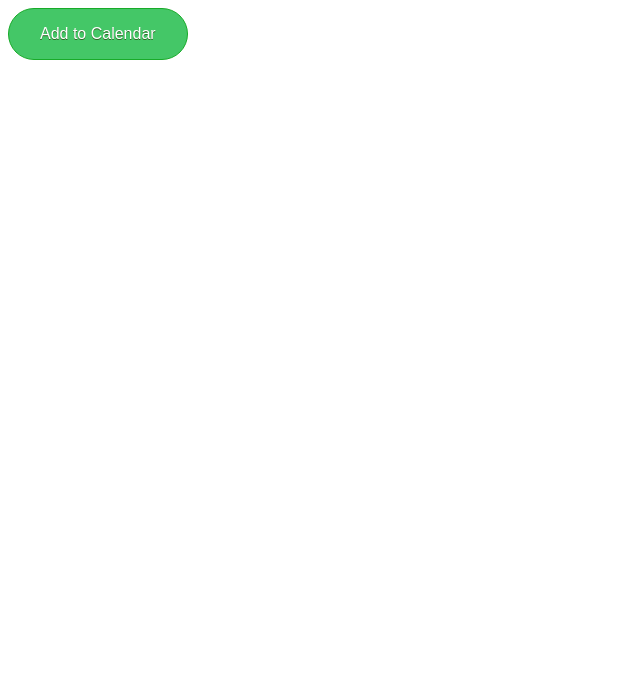
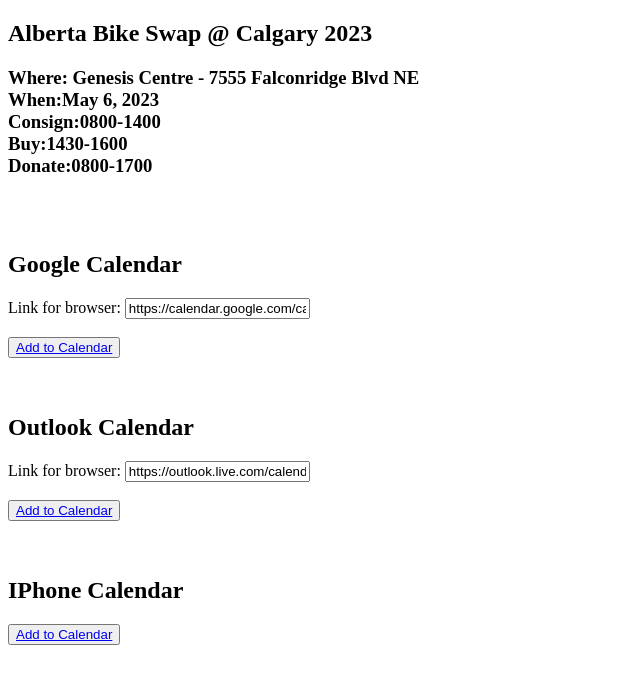
Before and after one commit to aplokwn/testLink, a plain HTML site: page index.html in a window 1280 px wide. Shown: the whole page, without its empty margins (0-640 px from the left). Drawn offline with Linux system fonts and the light colour scheme.

Commit message:
Update index.html

```diff
--- a/index.html
+++ b/index.html
@@ -6,7 +6,71 @@
 </head>
 
 <body>
-<style>.addToCalendar {background-color:#44c767;border-radius:28px;border:1px solid #18ab29;display:inline-block;cursor:pointer;color:#ffffff;font-family:Arial;font-size:16px;padding:16px 31px;text-decoration:none;text-shadow:0px 1px 0px #2f6627;}.addToCalendar:hover {background-color:#5cbf2a;}.addToCalendar:active {position:relative;top:1px;}</style><a href="https://calendar.google.com/calendar/render?action=TEMPLATE&dates=20230506T140000Z%2F20230506T230000Z&details=Consign%3A%200800-1400%0ABuy%3A%201430-1600%0ADonate%3A%200800-1700&location=Genesis%20Centre%20-%207555%20Falconridge%20Blvd%20NE&text=Alberta%20Bike%20Swap" class="addToCalendar">Add to Calendar</a>
-</body>
+
+  <h2>Alberta Bike Swap @ Calgary 2023</h2>
+      <h3>
+        Where: Genesis Centre - 7555 Falconridge Blvd NE
+        <br />
+        When:May 6, 2023 <br />
+        Consign:0800-1400
+        <br />
+        Buy:1430-1600 <br />
+        Donate:0800-1700 <br />
+      </h3>
+  <br/><br/>
+
+   <h2>Google Calendar</h2>
+      <form>
+        <label for="fname">Link for browser: </label>
+        <input
+          type="url"
+          id="google"
+          name="goole"
+          value="https://calendar.google.com/calendar/render?action=TEMPLATE&dates=20230506T140000Z%2F20230506T230000Z&details=Consign%3A%200800-1400%0ABuy%3A%201430-1600%0ADonate%3A%200800-1700&location=Genesis%20Centre%20-%207555%20Falconridge%20Blvd%20NE&text=Alberta%20Bike%20Swap"
+        />
+      </form>
+      <br />
+
+      <button>
+        <a
+          href="https://calendar.google.com/calendar/render?action=TEMPLATE&dates=20230506T140000Z%2F20230506T230000Z&details=Consign%3A%200800-1400%0ABuy%3A%201430-1600%0ADonate%3A%200800-1700&location=Genesis%20Centre%20-%207555%20Falconridge%20Blvd%20NE&text=Alberta%20Bike%20Swap"
+          title="Save Event in my Calendar"
+        >
+          Add to Calendar
+        </a>
+      </button>
+  <br/><br/><br/>
+
+    <h2>Outlook Calendar</h2>
+      <form>
+        <label for="fname">Link for browser: </label>
+        <input
+          type="url"
+          id="outlook"
+          name="outlook"
+          value="https://outlook.live.com/calendar/0/deeplink/compose?allday=false&body=Consign%3A%200800-1400%0ABuy%3A%201430-1600%0ADonate%3A%200800-1700&enddt=2023-05-06T23%3A00%3A00%2B00%3A00&location=Genesis%20Centre%20-%207555%20Falconridge%20Blvd%20NE&path=%2Fcalendar%2Faction%2Fcompose&rru=addevent&startdt=2023-05-06T14%3A00%3A00%2B00%3A00&subject=Alberta%20Bike%20Swap"
+        />
+      </form>
+      <br />
+
+      <button>
+        <a
+          href="https://outlook.live.com/calendar/0/deeplink/compose?allday=false&body=Consign%3A%200800-1400%0ABuy%3A%201430-1600%0ADonate%3A%200800-1700&enddt=2023-05-06T23%3A00%3A00%2B00%3A00&location=Genesis%20Centre%20-%207555%20Falconridge%20Blvd%20NE&path=%2Fcalendar%2Faction%2Fcompose&rru=addevent&startdt=2023-05-06T14%3A00%3A00%2B00%3A00&subject=Alberta%20Bike%20Swap"
+          title="Save Event in my Calendar"
+        >
+          Add to Calendar
+        </a>
+      </button>
+  <br/><br/><br/>
+
+ <h2>IPhone Calendar</h2>
+      <button>
+        <a
+          href="https://outlook.live.com/calendar/0/deeplink/compose?allday=false&body=Consign%3A%200800-1400%0ABuy%3A%201430-1600%0ADonate%3A%200800-1700&enddt=2023-05-06T23%3A00%3A00%2B00%3A00&location=Genesis%20Centre%20-%207555%20Falconridge%20Blvd%20NE&path=%2Fcalendar%2Faction%2Fcompose&rru=addevent&startdt=2023-05-06T14%3A00%3A00%2B00%3A00&subject=Alberta%20Bike%20Swap"
+          title="Save Event in my Calendar"
+        >
+          Add to Calendar
+        </a>
+      </button></body>
 
 </html>
```
